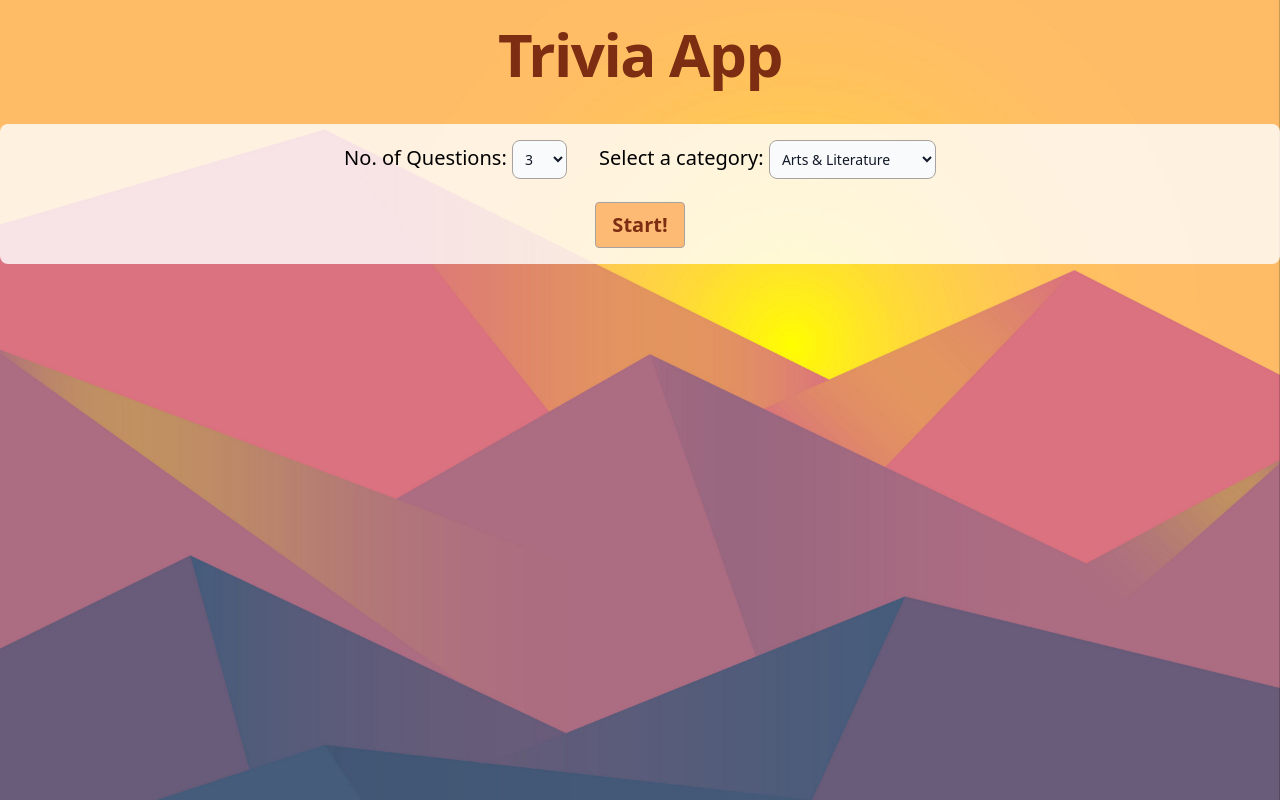
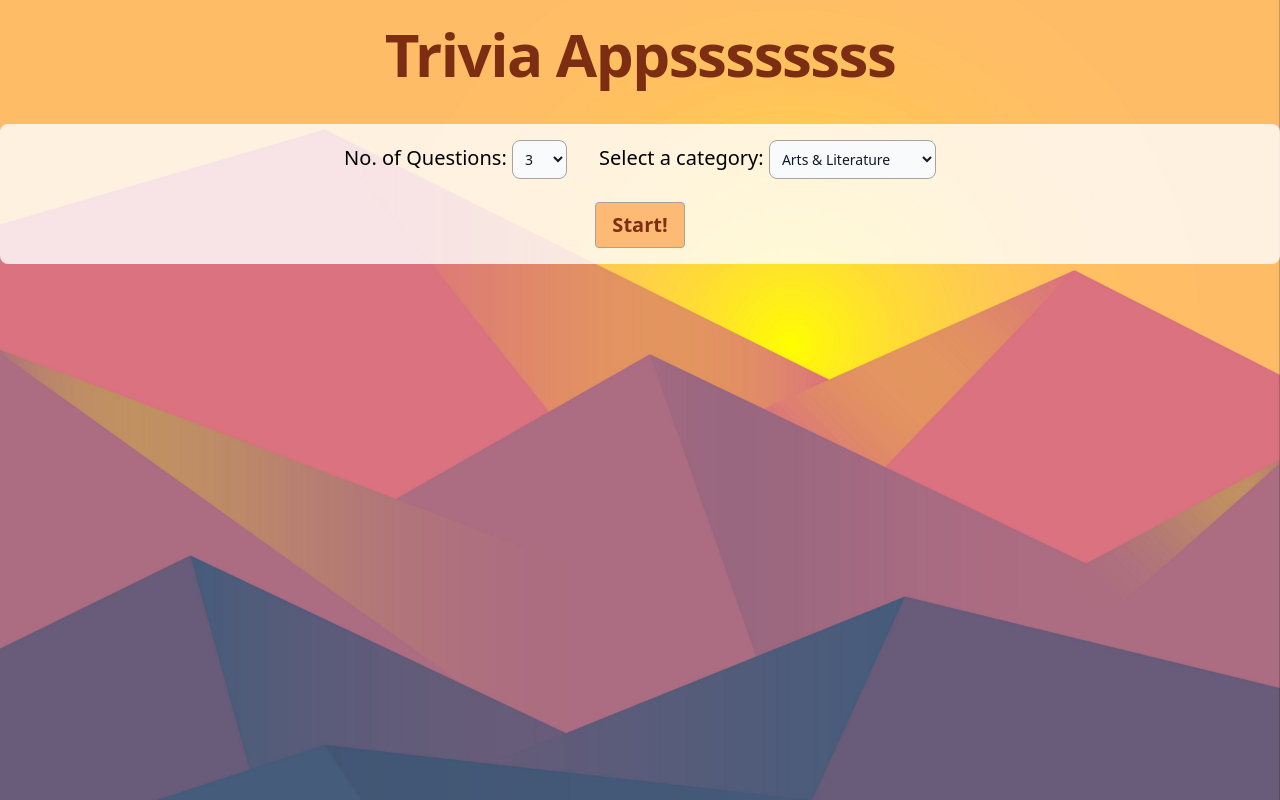
Before and after one commit to JarodC37/trivia-app, a React (Vite) app: page / in a window 1280 px wide. Built offline with nearby package versions, Linux system fonts and the light colour scheme.

Commit message:
Unit test fail

```diff
--- a/src/App.jsx
+++ b/src/App.jsx
@@ -10,7 +10,7 @@ function App() {
       <QuizProvider>
         <div className="flex justify-center mx-auto pt-6 pb-6">
           <h1 className="mb-4 text-4xl font-extrabold leading-none tracking-tight text-orange-900 md:text-5xl lg:text-6xl dark:text-white">
-            Trivia App
+            Trivia Appssssssss
           </h1>
         </div>
         <div className="bg-white bg-opacity-80 rounded-lg">
```
Also changed, not shown: 1 other file (tests, documents, lock files or other folders).
